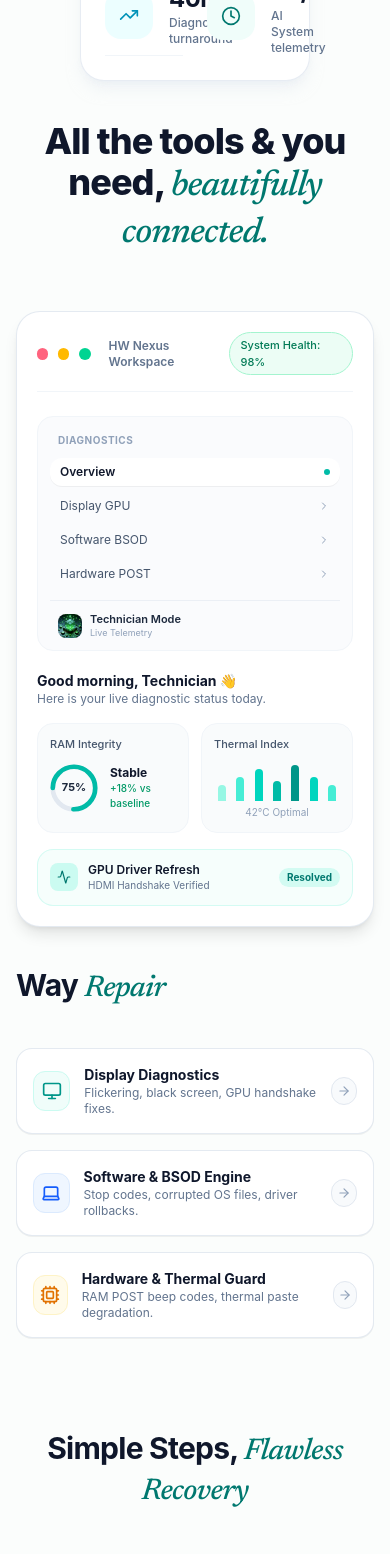
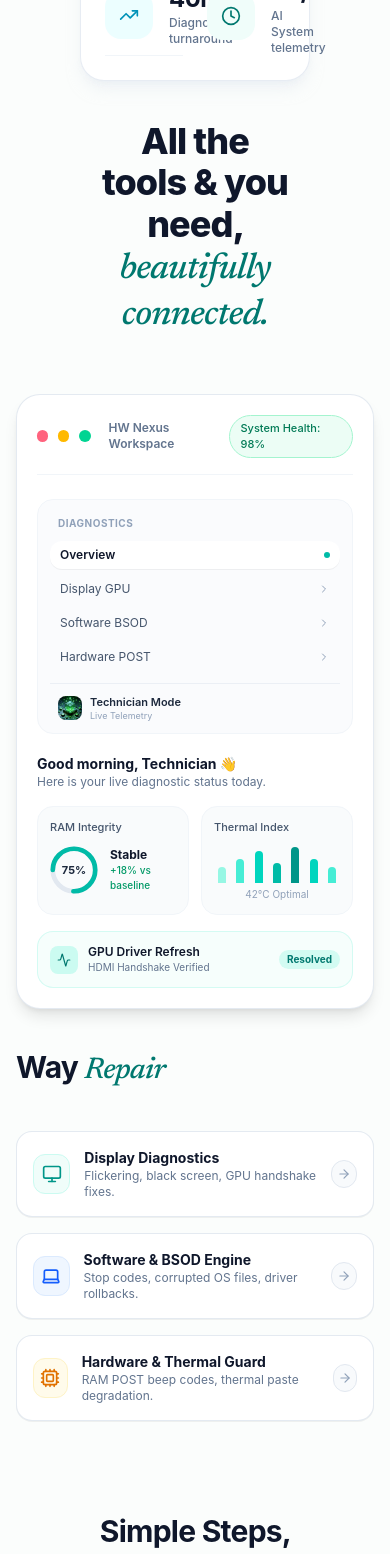
Before and after one commit to virengohilhematbhai/repair_hardware, a Next.js app: page / in a window 390 px wide. Shown: the part 1380-2934 px from the top of the page. Built offline with nearby package versions, Linux system fonts and the light colour scheme.

Commit message:
chore: adjust container max widths and section padding in hero

```diff
--- a/src/components/hero.tsx
+++ b/src/components/hero.tsx
@@ -169,7 +169,7 @@ export default function Hero({
       {/* ======================================================== */}
 
       <section id="features" className="py-10 max-w-7xl  mx-auto px-4 sm:px-6 lg:px-8">
-        <div className="text-center max-w-5xl mx-auto mb-14 sm:mb-16">
+        <div className="text-center max-w-8xl  px-20 mx-auto mb-14 sm:mb-16">
           {/* <div className="inline-flex items-center gap-2 px-3.5 py-1.5 rounded-full bg-teal-50/90 border border-teal-200/90 shadow-2xs mb-5">
               <span className="w-2 h-2 rounded-full bg-teal-500 animate-pulse" />
               <span className="text-xs font-semibold text-teal-900 tracking-wide">
@@ -413,7 +413,7 @@ export default function Hero({
       {/* 4. FOUR STEP / DOMAIN CARDS (Matching Reference Layout) */}
       {/* ======================================================== */}
       <section id="troubleshooting" className="py-10  max-w-7xl mx-auto px-4 sm:px-6 lg:px-8">
-        <div className="text-center max-w-3xl mx-auto mb-14 sm:mb-16">
+        <div className="text-center max-w-9xl px-20 mx-auto mb-14 sm:mb-16">
           {/* <span className="text-xs font-bold uppercase tracking-wider text-teal-700 bg-teal-50 px-3 py-1 rounded-full border border-teal-200">
             Guided Diagnostics
           </span> */}
@@ -430,7 +430,7 @@ export default function Hero({
         </div>
 
         {/* 3 Connected Cards Container with Horizontal Dashed Line */}
-        <div className="relative max-w-6xl mx-auto">
+        <div className="relative max-w-8xl  mx-auto">
           {/* Subtle Horizontal Dashed Connector Line (Centered between Card 1 and Card 3) */}
           <div className="hidden md:block absolute top-[52px] left-[16.6%] right-[16.6%] h-[2px] border-t-2 border-dashed border-teal-200/90 z-0 pointer-events-none" />
 
```
